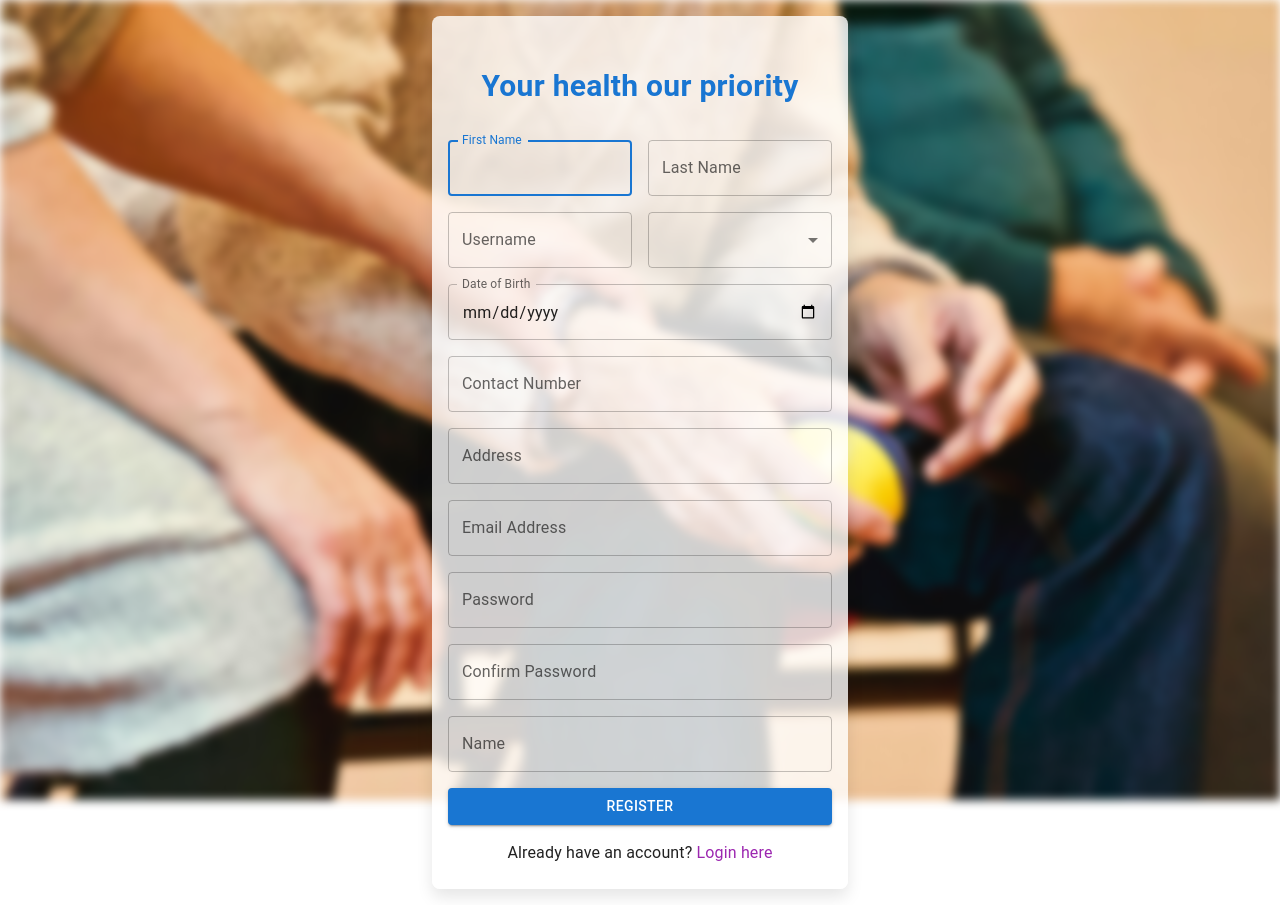
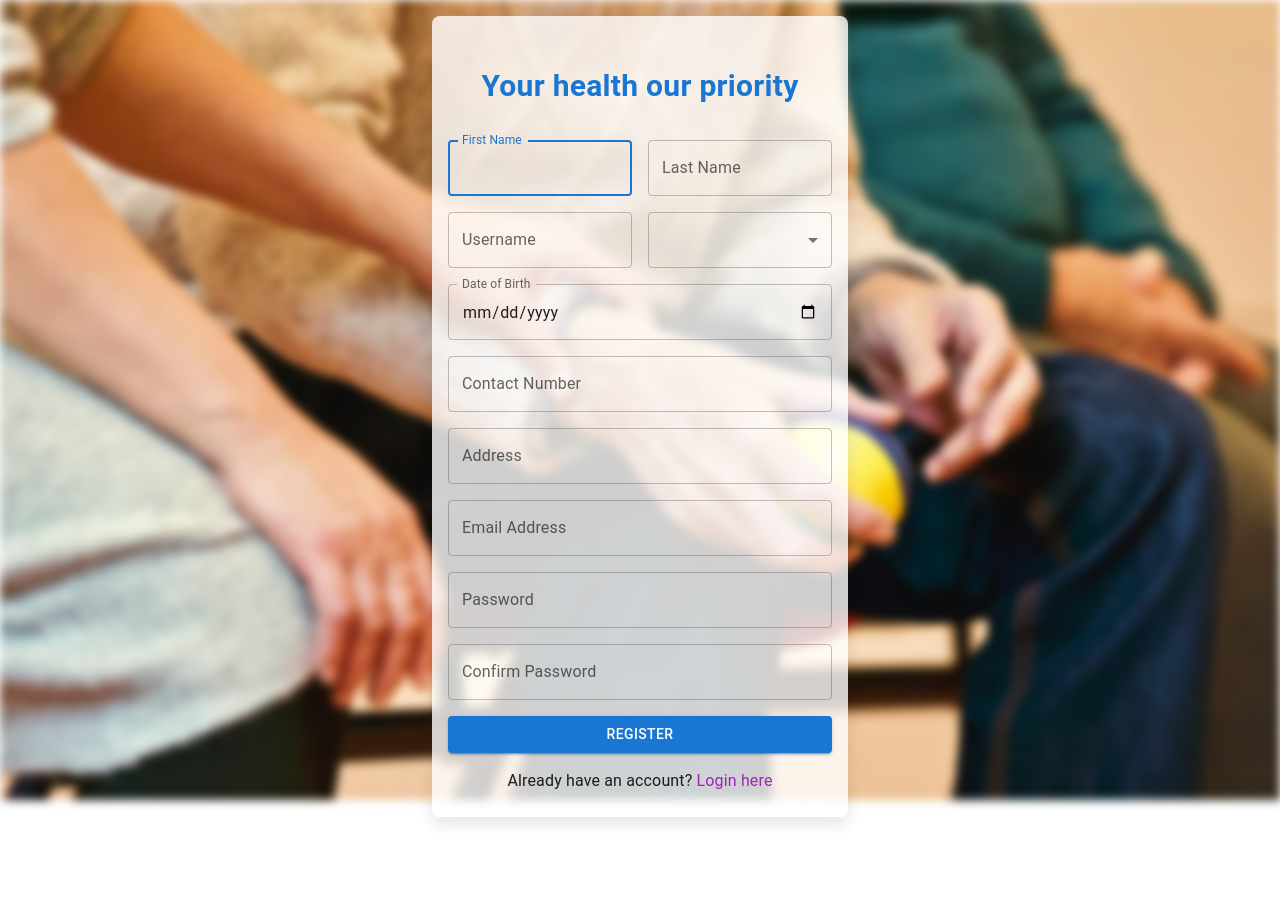
Before and after one commit to enaannan/HealthCareMSWeb, a React (Create React App) app: page /register in a window 1280 px wide. After the commit the page ends 833 px from the top, so only its background shows below. Built offline with nearby package versions, Linux system fonts and the light colour scheme; no server answers.

Commit message:
login and register

```diff
--- a/package.json
+++ b/package.json
@@ -19,6 +19,7 @@
     "react-dom": "^18.3.1",
     "react-router-dom": "^6.23.1",
     "react-scripts": "5.0.1",
+    "react-toastify": "^10.0.5",
     "typescript": "^4.4.2",
     "web-vitals": "^2.1.0",
     "yup": "^1.4.0"
--- a/src/App.tsx
+++ b/src/App.tsx
@@ -1,13 +1,16 @@
 import React from 'react';
 import { BrowserRouter } from 'react-router-dom';
+import { ToastContainer } from 'react-toastify';
 import { AuthProvider } from './context/AuthContext';
 import Routes from './routes';
+import 'react-toastify/dist/ReactToastify.css';
 
 const App: React.FC = () => {
   return (
     <BrowserRouter>
       <AuthProvider>
         <Routes />
+        <ToastContainer />
       </AuthProvider>
     </BrowserRouter>
   );
--- a/src/components/Auth/AuthRegister.tsx
+++ b/src/components/Auth/AuthRegister.tsx
@@ -40,13 +40,12 @@ const AuthRegister: React.FC = () => {
             username: values.username,
             first_name: values.first_name,
             last_name: values.last_name,
-            date_of_birth: new Date(values.date_of_birth),
+            date_of_birth: values.date_of_birth,
             gender: values.gender,
             contact_number: values.contact_number,
             address: values.address,
             email: values.email,
             password: values.password,
-            name: values.name,
           };
 
           try {
@@ -68,7 +67,9 @@ const AuthRegister: React.FC = () => {
           }
         }}
       >
-        {({ errors, handleSubmit, handleChange, handleBlur, touched, values }) => (
+        {({ errors, handleSubmit, handleChange, handleBlur, touched, values }) => {
+          console.log(values)
+          return(
           <form noValidate onSubmit={handleSubmit}>
             <Grid container spacing={2}>
               <Grid item xs={6}>
@@ -213,19 +214,6 @@ const AuthRegister: React.FC = () => {
                   helperText={touched.confirmPassword && errors.confirmPassword}
                 />
               </Grid>
-              <Grid item xs={12}>
-                <TextField
-                  fullWidth
-                  id="name"
-                  name="name"
-                  label="Name"
-                  value={values.name}
-                  onChange={handleChange}
-                  onBlur={handleBlur}
-                  error={touched.name && Boolean(errors.name)}
-                  helperText={touched.name && errors.name}
-                />
-              </Grid>
               {errors.submit && (
                 <Grid item xs={12}>
                   <FormHelperText error>{errors.submit}</FormHelperText>
@@ -238,7 +226,8 @@ const AuthRegister: React.FC = () => {
               </Grid>
             </Grid>
           </form>
-        )}
+          )}
+        }
       </Formik>
     </>
   );
--- a/src/interfaces/User.ts
+++ b/src/interfaces/User.ts
@@ -1,11 +1,10 @@
 export interface User {
     id?: number;
-    name: string;
     email: string;
     username:string;
     first_name:string;
     last_name:string;
-    date_of_birth:Date
+    date_of_birth:string
     gender:string
     contact_number:string
     address:string
--- a/src/services/authservice.ts
+++ b/src/services/authservice.ts
@@ -1,62 +1,66 @@
-import { LoginCredentials, User } from "../interfaces/User"
-import { axiosInstance } from "../utils/axiosConfig"
+import { LoginCredentials, User } from "../interfaces/User";
+import { axiosInstance } from "../utils/axiosConfig";
+import { toast } from 'react-toastify';
 
-
- const getCurrentUser = ():User => {
- const user:User = {
+const getCurrentUser = (): User => {
+  const user: User = {
     id: 1,
-     name: 'John Doe',
     email: 'bq6XH@example.com',
     username: "",
     first_name: "",
     last_name: "",
-     date_of_birth: new Date(),
+    date_of_birth: "",
     gender: "",
     contact_number: "",
     address: "",
     password: "",
     role_name: ""
+  };
+
+  return user;
+};
+
+const login = async (loginCredentials: LoginCredentials): Promise<User | null> => {
+  try {
+    const response = await axiosInstance.post<User>('login/', loginCredentials);
+    const user = response.data;
+    localStorage.setItem('user', JSON.stringify(user));
+    toast.success('Login successful');
+    return user;
+  } catch (error) {
+    toast.error('Login failed');
+    console.error('Login failed', error);
+    return null;
   }
+};
 
-    return user
+const register = async (user: User): Promise<User | null> => {
+  try {
+    const response = await axiosInstance.post<User>('/register/', user);
+    localStorage.setItem('user', JSON.stringify(response.data));
+    toast.success('Registration successful');
+    return response.data;
+  } catch (error) {
+    toast.error('Registration failed');
+    console.error('Registration failed', error);
+    return null;
   }
-
-const login = async (logincredentials:LoginCredentials):Promise<User | null> => {
-    try{
-        const response = await axiosInstance.post<User>('auth/login',(logincredentials))
-        const user = response.data
-        localStorage.setItem('user', JSON.stringify(user))
-        return user
-    }catch (error) {
-        console.error('Login failed', error)
-        return null
-}
-}
-
-const register = async (user:User):Promise<User| null> => {
-    try{
-     const response = await axiosInstance.post<User>('auth/register',user)
-     localStorage.setItem('user', JSON.stringify(user))
-     return response.data
-    }catch (error){
-        console.error('Registration failed', error)
-        return null
-    }
-}
+};
 
 const logout = async (): Promise<void> => {
-    try{
-     await axiosInstance.post('auth/logout')
+  try {
+    await axiosInstance.post('logout');
     localStorage.removeItem('user');
+    toast.success('Logout successful');
+  } catch (error) {
+    toast.error('Logout failed');
+    console.error('Logout failed', error);
   }
-    catch (error){
-        console.error('Logout failed', error)
-    }
-}
+};
 
 export const AuthService = {
   login,
   register,
   logout,
   getCurrentUser
-}
+};
--- a/src/utils/validations.ts
+++ b/src/utils/validations.ts
@@ -17,5 +17,4 @@ export const registerValidation = Yup.object().shape({
   email: Yup.string().email('Invalid email').required('Email is required'),
   password: Yup.string().required('Password is required'),
   confirmPassword: Yup.string().oneOf([Yup.ref('password')], 'Passwords must match').required('Confirm password is required'),
-  role_name: Yup.string().required('Role is required'),
 });
```
Lines whose indentation alone changed are shown as unchanged.
